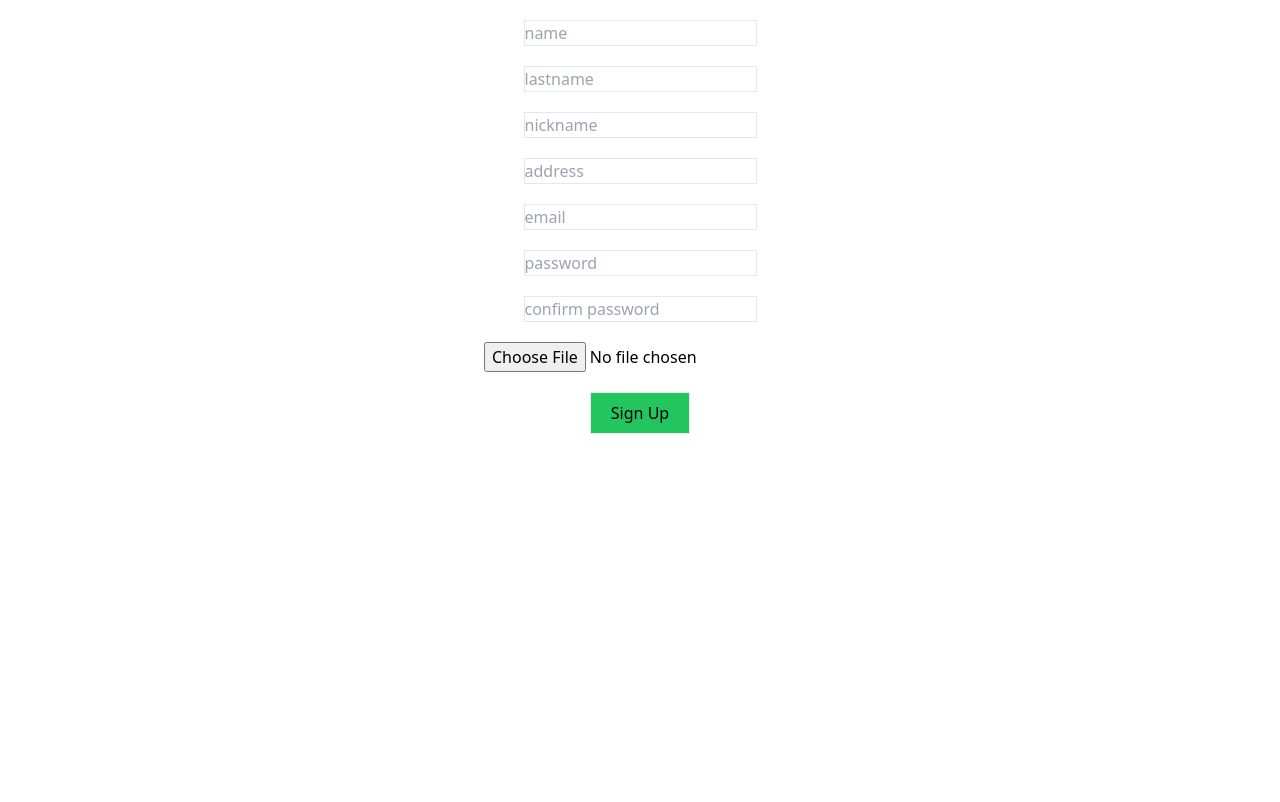
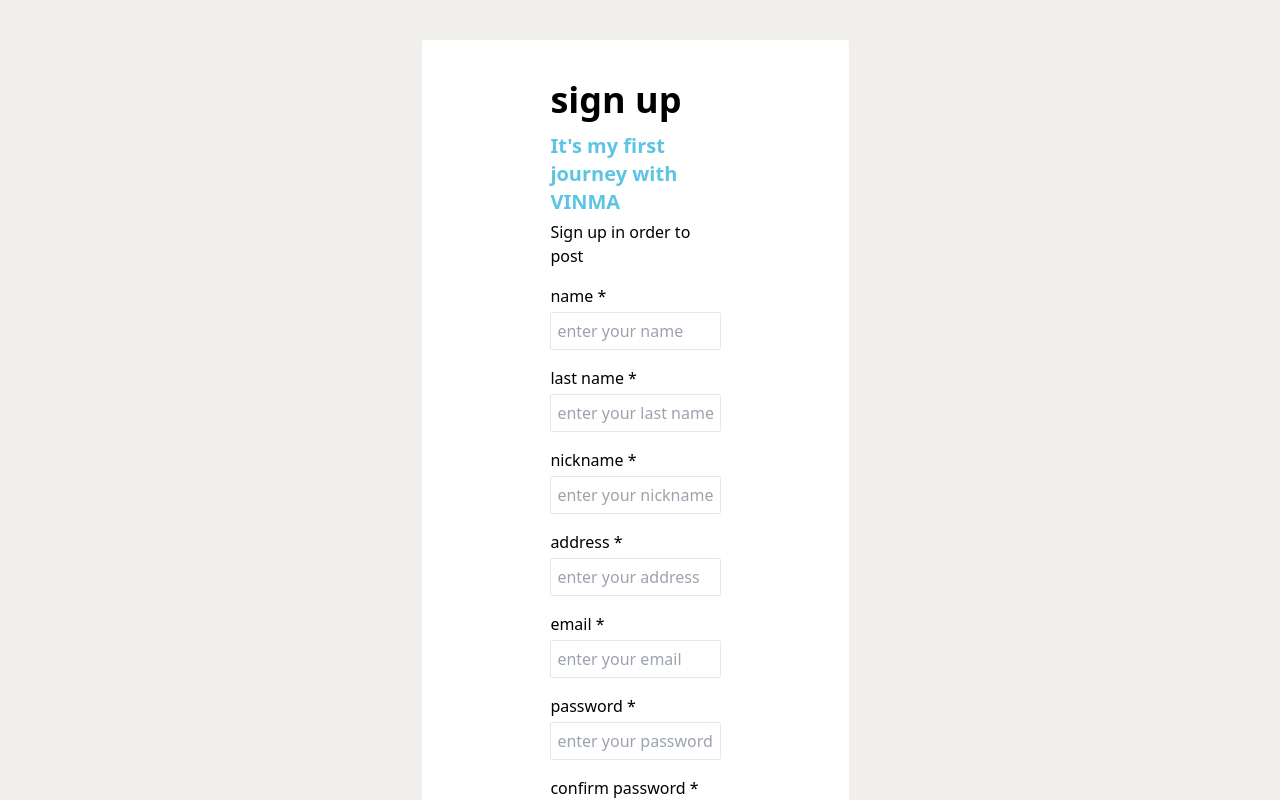
Before and after one commit to adatechschool/projet_collectif_vente_de_meubles-team_vinma, a React (Create React App) app in the folder front/: page /signup in a window 1280 px wide. Shown: the top 802 px of the page. Built offline with nearby package versions, Linux system fonts and the light colour scheme.

Commit message:
registration page created

```diff
--- a/front/src/pages/Signup.js
+++ b/front/src/pages/Signup.js
@@ -40,79 +40,115 @@
 
   return (
     <>
-      <form className="flex flex-col items-center">
+    <div className="bg-beige h-screen pt-10">
+      <form className="bg-white ml-[33%] inline-flex w-1/3 flex-col items-center pt-10 pb-6 rounded-sm">
+        <div className="font-bold text-4xl mb-3 w-[40%]">sign up</div>
+        <div className="w-[40%] text-marineblue font-bold text-xl">It's my first journey with VINMA</div>
+        <div className="w-[40%] my-1 mb-4">Sign up in order to post</div>
+        <div className="flex flex-col gap-y-1 mb-4 w-[40%]">
+          <label>name *</label>
           <input
           type="text"
-          placeholder="name"
-          className="border-[1px] mt-5"
+          placeholder="enter your name"
+          className="border-[1.5px] p-1 rounded-sm p-1.5"
           value={name}
           onChange={(event) => {
             setName(event.target.value);
           }}
+          required
           />
+        </div>
+        <div className="flex flex-col gap-y-1 mb-4 w-[40%]">
+          <label>last name *</label>
           <input
             type="text"
-          placeholder="lastname"
-          className="border-[1px] mt-5"
+            placeholder="enter your last name"
+            className="border-[1.5px] p-1 rounded-sm p-1.5"
             value={lastname}
             onChange={(event) => {
               setLastname(event.target.value);
             }}
+            required
           />
+        </div>
+        <div className="flex flex-col gap-y-1 mb-4 w-[40%]">
+          <label>nickname *</label>
           <input
             type="text"
-          placeholder="nickname"
-          className="border-[1px] mt-5"
+            placeholder="enter your nickname"
+            className="border-[1.5px] p-1 rounded-sm p-1.5"
             value={nickname}
             onChange={(event) => {
               setNickname(event.target.value);
             }}
+            required
           />
+        </div>
+        <div className="flex flex-col gap-y-1 mb-4 w-[40%]">
+          <label>address *</label>
           <input
             type="text"
-          placeholder="address"
-          className="border-[1px] mt-5"
+            placeholder="enter your address"
+            className="border-[1.5px] p-1 rounded-sm p-1.5"
             value={address}
             onChange={(event) => {
               setAddress(event.target.value);
             }}
+            required
           />
+        </div>
+        <div className="flex flex-col gap-y-1 mb-4 w-[40%]">
+          <label>email *</label>
           <input
             type="email"
-          placeholder="email"
-          className="border-[1px] mt-5"
+            placeholder="enter your email"
+            className="border-[1.5px] p-1 rounded-sm p-1.5"
             value={email}
             onChange={(event) => {
               setEmail(event.target.value);
             }}
+            required
           />
+        </div>
+        <div className="flex flex-col gap-y-1 mb-4 w-[40%]">
+          <label>password *</label>
           <input
             type="password"
-          placeholder="password"
-          className="border-[1px] mt-5"
+            placeholder="enter your password"
+            className="border-[1.5px] p-1 rounded-sm p-1.5"
             value={password}
             onChange={(event) => {
               setPassword(event.target.value);
             }}
+            required
           />
+        </div>
+        <div className="flex flex-col gap-y-1 mb-4 w-[40%]">
+          <label>confirm password *</label>
           <input
             type="password"
-          placeholder="confirm password"
-          className="border-[1px] mt-5"
+            placeholder="confirm your password"
+            className="border-[1.5px] p-1 rounded-sm p-1.5"
             value={confirmPassword}
             onChange={(event) => {
               setConfirmPassword(event.target.value);
             }}
+            required
           />
-        <input type="file" className="mt-5" />
+        </div>
+        <div className="flex flex-col gap-y-1 w-[40%]">
+          <label>avatar</label>
+          <input type="file" className="mt-1 mb-2"/>
+        </div>
         <button
           type="submit"
-          className="border-[1px] bg-green-500 mt-5 px-5 py-2"
+          className="border-b-2 border-darkgold transition duration-200 hover:bg-darkgold text-white mt-5 px-5 py-2 bg-gold rounded-sm"
           onClick={handleSubmit}
         >
-          Sign Up
+          sign up
         </button>
       </form>
+      </div>
     </>
   );
 };
--- a/front/tailwind.config.js
+++ b/front/tailwind.config.js
@@ -4,7 +4,14 @@
     "./src/**/*.{js,jsx,ts,tsx}",
   ],
   theme: {
-    extend: {},
+    extend: {
+      colors: {
+        beige: "#F1EFEB",
+        gold: "#F8B840",
+        marineblue: "#5DC5E3",
+        darkgold: "#d69e34;"
+      }
+    },
   },
   plugins: [],
 }
```
Lines whose indentation alone changed are shown as unchanged.
